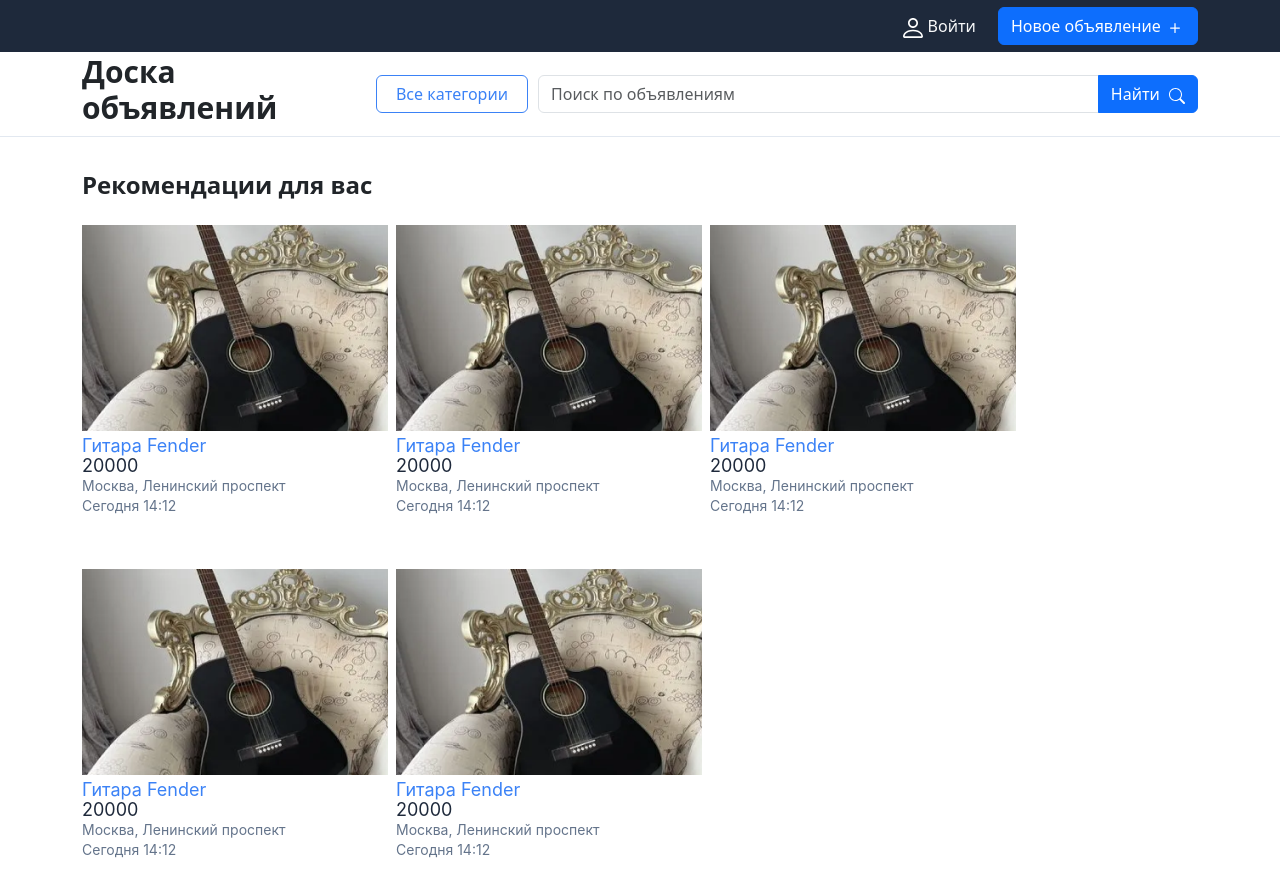
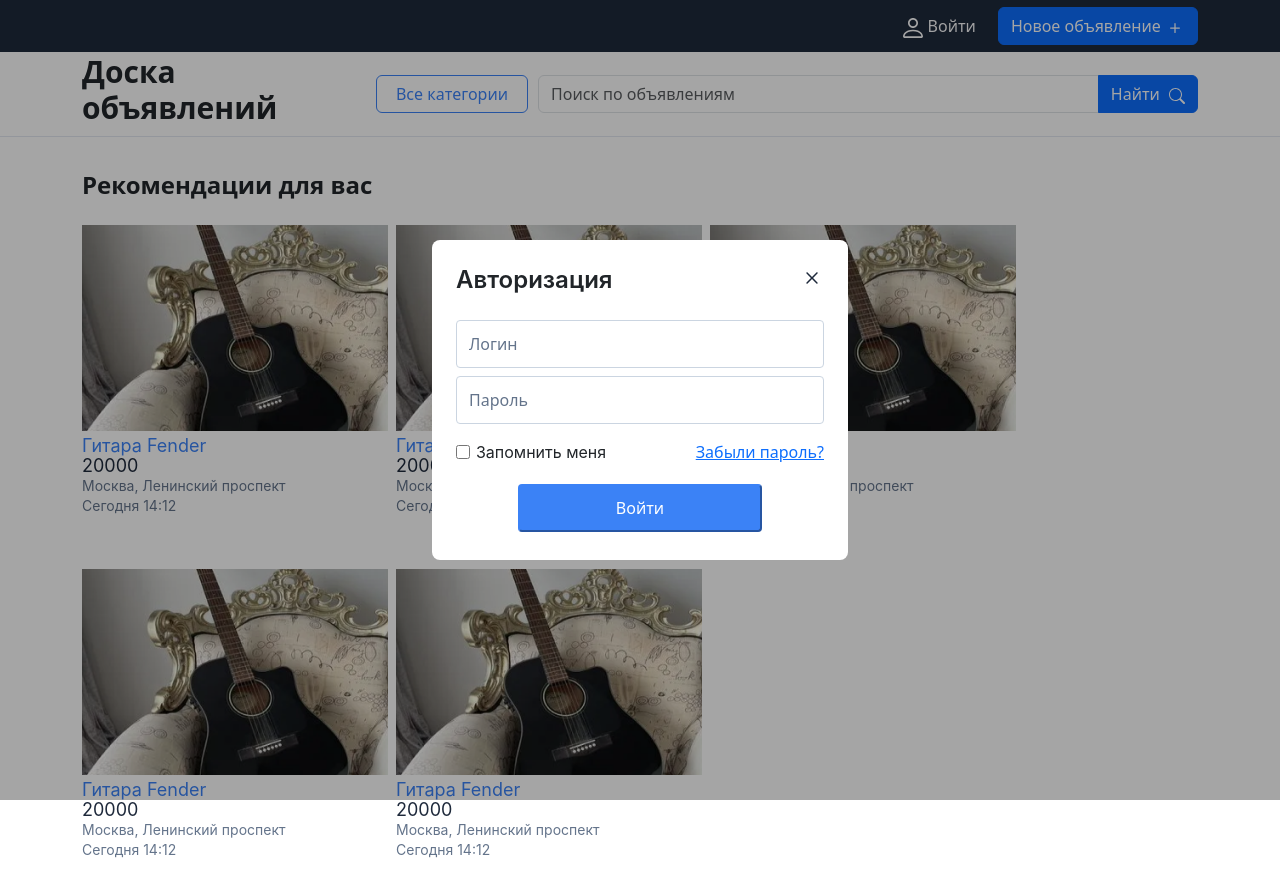
Before and after one commit to Modestra/SolabLabPub, an Angular app in the folder shop/: page /login in a window 1280 px wide. Shown: the top 896 px of the page. Built offline with nearby package versions, Linux system fonts and the light colour scheme.

Commit message:
Обновление компонентов

```diff
--- a/shop/src/app/app.component.ts
+++ b/shop/src/app/app.component.ts
@@ -11,5 +11,5 @@ import { HttpClient } from '@angular/common/http';
   styleUrl: './app.component.scss'
 })
 export class AppComponent {
-  title = 'shop';
+
 }
--- a/shop/src/app/app.routes.ts
+++ b/shop/src/app/app.routes.ts
@@ -4,7 +4,7 @@ import { authGuard } from './services/guard/authentification.guard';
 export const routes: Routes = [
     {
         path: '',
-        children: [
+        loadChildren: () => [
             {
                 path: '',
                 loadComponent: () => import('./pages/mainpage/mainpage.component').then(c => c.MainpageComponent)
@@ -28,15 +28,19 @@ export const routes: Routes = [
             {
                 path: 'advert',
                 loadComponent: () => import('./pages/search/search.component').then(c => c.SearchComponent),
-                children: [
+                loadChildren: () => [
                     {
                         path: 'create',
                         canActivate: [authGuard],
                         loadComponent: () => import('./pages/createadvert/createadvert.component').then(c => c.CreateadvertComponent)
                     },
                     {
-                        path: "advert/:id",
+                        path: ":id",
                         loadComponent: () => import('./pages/advert/advert.component').then(c => c.AdvertComponent)
+                    },
+                    {
+                        path: "me",
+                        loadComponent: () => import("./pages/my-advert/my-advert.component").then(c => c.MyAdvertComponent)
                     }
                 ]
             }
--- a/shop/src/app/components/auth/login/login.component.html
+++ b/shop/src/app/components/auth/login/login.component.html
@@ -1,5 +1,5 @@
 <div class="auth__page">
-    <form class="auth__form">
+    <form [formGroup]="form" (submit)="OnSubmit()" class="auth__form">
         <div class="auth__header">
             <p>Авторизация</p>
             <button>
@@ -11,16 +11,16 @@
             </button>
         </div>
         <div class="auth__main">
-            <input placeholder="Номер телефона"/>
-            <input placeholder="Пароль"/>
+            <input formControlName="login" placeholder="Логин"/>
+            <input formControlName="password" type="password" placeholder="Пароль"/>
             <div class="auth__checklist">
                 <div class="auth__checklist--input">
                     <input type="checkbox" name="remember_me"/>
                     <legend for="remember_me">Запомнить меня</legend>
                 </div>
-                <a href="">Забыли пароль?</a>
+                <a href="" routerLink="/register">Забыли пароль?</a>
             </div>
-            <div class="auth__submit"><button>Войти</button></div>
+            <div class="auth__submit"><button type="submit">Войти</button></div>
         </div>
     </form>
 </div>
--- a/shop/src/app/components/auth/login/login.component.ts
+++ b/shop/src/app/components/auth/login/login.component.ts
@@ -1,18 +1,31 @@
 import { Component } from '@angular/core';
-import { RouterModule } from '@angular/router';
+import { Router, RouterModule } from '@angular/router';
 import { FormGroup, FormControl, ReactiveFormsModule } from '@angular/forms';
+import { UserService } from '../../../services/user.service';
 
 @Component({
   selector: 'app-login',
   standalone: true,
-  imports: [RouterModule, ReactiveFormsModule],
+  imports: [RouterModule, RouterModule, ReactiveFormsModule],
   templateUrl: './login.component.html',
   styleUrl: './login.component.scss'
 })
 export class LoginComponent {
 
-  constructor() {
+  public isCorrent : Boolean = false;
+  constructor(private _router: Router, private _userservice: UserService) {
 
+  }
+  public form: FormGroup = new FormGroup({
+    login: new FormControl(''),
+    password: new FormControl('')
+  })
+
+  OnSubmit(){
+    this._userservice.loginUser(this.form.value).subscribe((resp)=>{
+      localStorage.setItem('token', JSON.stringify(resp))
+      this._router.navigate(['/'])
+    })
   }
 
 }
--- a/shop/src/app/components/header/header.component.html
+++ b/shop/src/app/components/header/header.component.html
@@ -1,7 +1,7 @@
 <header>
     <section class="auth">
         <article class="container auth__block">
-            <button type="button" class="btn btn-outline-light btn-outline-custom" routerLink="/register">
+            <button type="button" class="btn btn-outline-light btn-outline-custom" routerLink="/login">
                 <svg width="20" height="20" viewBox="0 0 12 12" fill="black" xmlns="http://www.w3.org/2000/svg">
                     <path d="M6 6C7.65685 6 9 4.65685 9 3C9 1.34315 7.65685 0 6 0C4.34315 0 3 1.34315 3 3C3 4.65685 4.34315 6 6 6ZM8 3C8 4.10457 7.10457 5 6 5C4.89543 5 4 4.10457 4 3C4 1.89543 4.89543 1 6 1C7.10457 1 8 1.89543 8 3Z" fill="white" />
                     <path d="M12 11C12 12 11 12 11 12H1C1 12 0 12 0 11C0 10 1 7 6 7C11 7 12 10 12 11ZM11 10.9965C10.9986 10.7497 10.8462 10.0104 10.1679 9.33211C9.51563 8.67985 8.2891 8 5.99999 8C3.71088 8 2.48435 8.67985 1.8321 9.33211C1.15375 10.0104 1.00142 10.7497 1 10.9965H11Z" fill="white" />
--- a/shop/src/app/pages/mainpage/mainpage.component.html
+++ b/shop/src/app/pages/mainpage/mainpage.component.html
@@ -1,5 +1,5 @@
 <app-register *ngIf="this.router.url === '/register' "></app-register>
-<app-login *ngIf="this.router.url === 'login'"></app-login>
+<app-login *ngIf="this.router.url === '/login'"></app-login>
 <app-header></app-header>
 <section class="container cards__container">
     <p>Рекомендации для вас</p>
--- /dev/null
+++ b/shop/src/app/pages/my-advert/my-advert.component.html
@@ -0,0 +1 @@
+<p>my-advert works!</p>
--- a/shop/src/app/services/user.service.ts
+++ b/shop/src/app/services/user.service.ts
@@ -14,7 +14,7 @@ export class UserService {
   }
 
   public isLoggedIn(): boolean {
-    return false;
+    return localStorage.getItem('token') ? true : false;
   }
 
   getUserbyId(userid: string): Observable<any> {
```
Also changed, not shown: shop/src/app/pages/my-advert/my-advert.component.ts (added, +12 -0 lines), shop/src/app/pages/my-advert/my-advert.component.scss (added), 1 other file (tests, documents, lock files or other folders).
